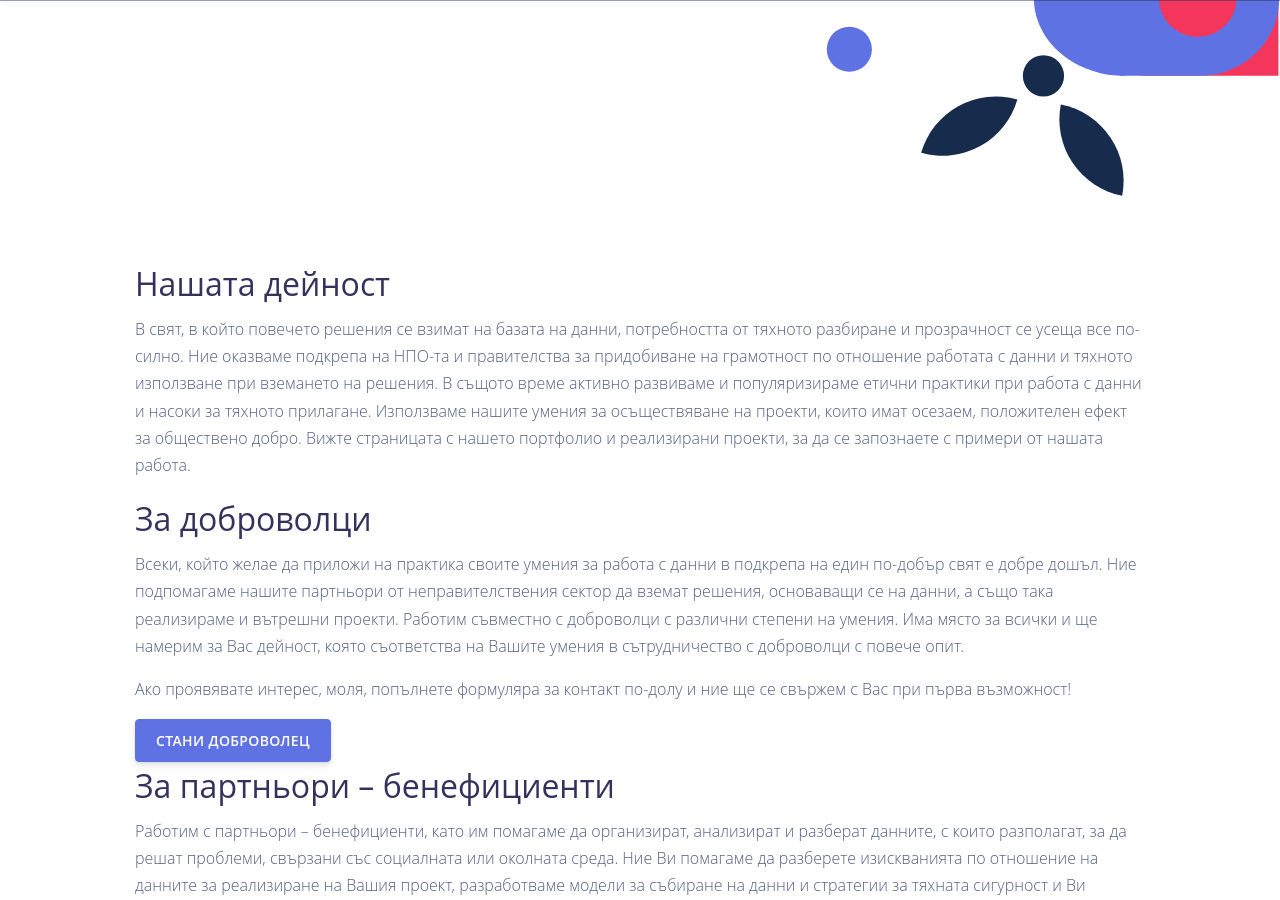
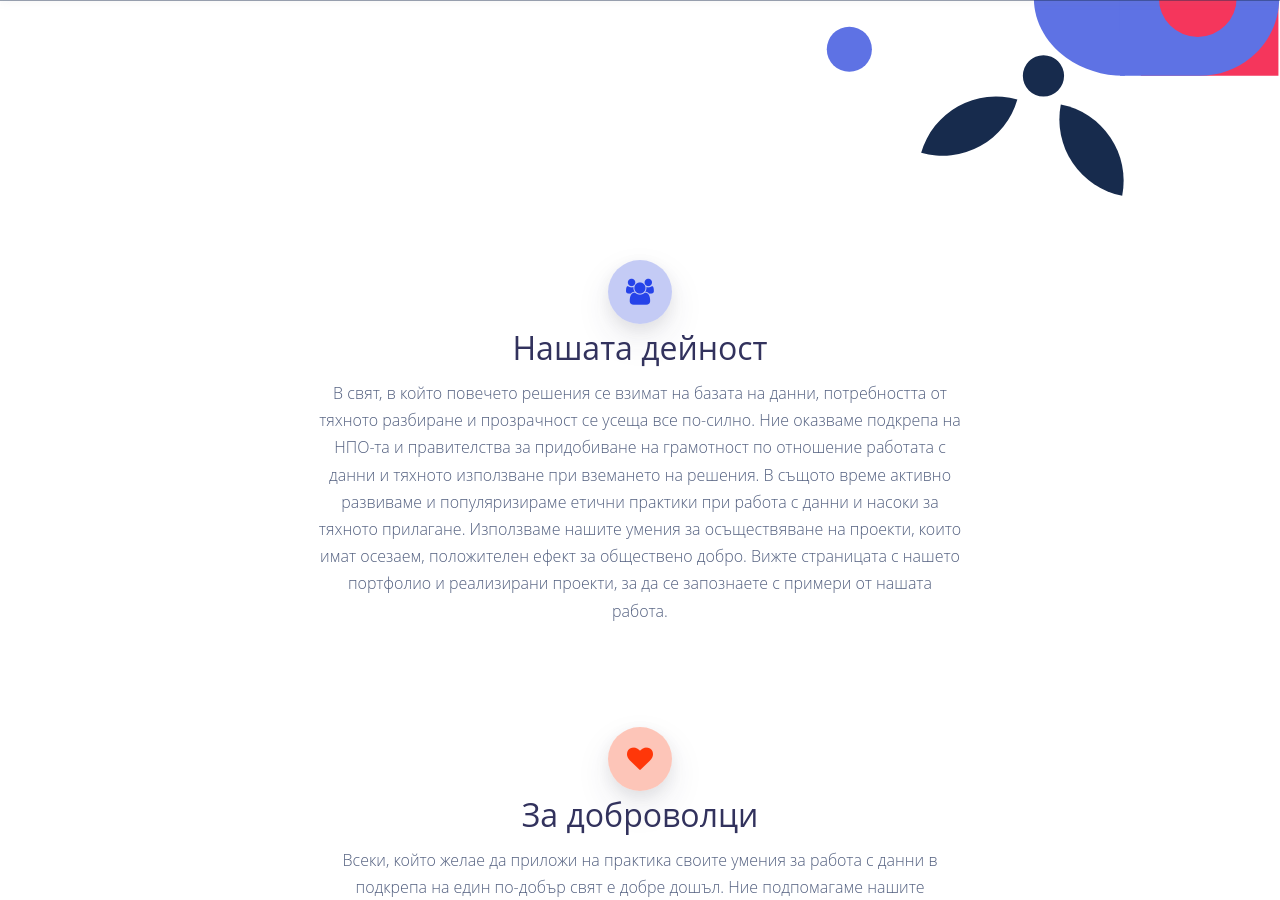
Before and after one commit to data-for-good-bg/data-for-good-bg.github.io, a Jekyll site: the page built from index.html, in a window 1280 px wide and 900 px high, scrolled down 704 px. Built offline with Jekyll 4.4.1, drawn with Linux system fonts in a browser that asks for light colours; nearby versions of some CDN libraries.

Commit message:
improved landing page design and change favicon

```diff
--- a/_data/settings.yml
+++ b/_data/settings.yml
@@ -1,6 +1,6 @@
 basic_settings:
   site_title: Data for Good
-  favicon_image: /assets/img/favicon.png
+  favicon_image: /assets/img/brand/dfg_logo_16x16_hor.png
 
 header_settings:
   logo_image: /assets/img/brand/white.png
--- a/_includes/components/headers/contact-page-header-lite-bg.html
+++ b/_includes/components/headers/contact-page-header-lite-bg.html
@@ -6,8 +6,8 @@
     <div class="row">
       <div class="col-md-12 text-center mb-5">
         <h1 class="display-1">За доброволци</h1>
-        <h2 class="lead">Желаещите да се включат като доброволци в проектите на „Данни за добро“ могат да изявят своето желание като попълнят формуляра за записване</h2>
-        <button onclick="window.open('https://forms.gle/WotfVqbGnNqNBVVE8', '_blank');" rel="nofollow" type="button" class="btn btn-primary text-uppercase">Запиши се</button>
+        <h2 class="lead">Ако проявявате интерес да станете доброволец, моля, попълнете формуляра за контакт по-долу и ние ще се свържем с Вас при първа възможност!</h2>
+        <button onclick="window.open('https://forms.gle/WotfVqbGnNqNBVVE8', '_blank');" rel="nofollow" type="button" class="btn btn-primary text-uppercase">Стани доброволец</button>
       </div>
     </div>
     <div class="row">
--- a/_includes/components/headers/contact-page-header-lite-en.html
+++ b/_includes/components/headers/contact-page-header-lite-en.html
@@ -6,8 +6,8 @@
     <div class="row">
       <div class="col-md-12 text-center mb-5">
         <h1 class="display-1">For volunteers</h1>
-        <h2 class="lead">Anyone who wishes to join as a volunteer for our projects is welcome to submit a sign up form</h2>
-        <button onclick="window.open('https://forms.gle/WotfVqbGnNqNBVVE8', '_blank');" rel="nofollow" type="button" class="btn btn-primary text-uppercase">Sign up</button>
+        <h2 class="lead">If you are interested to become a volunteer, please fill in the contact form below and we will reach out to you as soon as possible!</h2>
+        <button onclick="window.open('https://forms.gle/WotfVqbGnNqNBVVE8', '_blank');" rel="nofollow" type="button" class="btn btn-primary text-uppercase">Become a volunteer</button>
       </div>
     </div>
     <div class="row">
--- a/_includes/home-bg.html
+++ b/_includes/home-bg.html
@@ -20,6 +20,12 @@
 
 
 <div class="section features-6">
+  <div class="container">
+    <div class="row">
+      <div class="col-md-8 mx-auto text-center">
+        <div class="icon icon-lg icon-shape icon-shape-primary shadow rounded-circle">
+          <i class="fa fa-group"></i>
+        </div>
         <h2>Нашата дейност</h2>
         <p>В свят, в който повечето решения се взимат на базата на данни, потребността
         от тяхното разбиране и прозрачност се усеща все по-силно. Ние оказваме подкрепа
@@ -30,7 +36,15 @@
         които имат осезаем, положителен ефект за обществено добро. Вижте страницата с
         нашето портфолио и реализирани проекти, за да се запознаете с примери от нашата
         работа.</p>
-
+        <p>&nbsp;</p>
+        <p>&nbsp;</p>
+      </div>
+    </div>
+    <div class="row">
+      <div class="col-md-8 mx-auto text-center">
+        <div class="icon icon-lg icon-shape icon-shape-warning shadow rounded-circle">
+          <i class="fa fa-heart"></i>
+        </div>
         <h2>За доброволци</h2>
         <p>Всеки, който желае да приложи на практика своите умения за работа с данни в
         подкрепа на един по-добър свят е добре дошъл. Ние подпомагаме нашите партньори
@@ -40,8 +54,17 @@
         съответства на Вашите умения в сътрудничество с доброволци с повече опит.</p>
         <p>Ако проявявате интерес, моля, попълнете формуляра за контакт по-долу и ние
         ще се свържем с Вас при първа възможност!</p>
-  <button onclick="window.open('https://forms.gle/WotfVqbGnNqNBVVE8', '_blank');" rel="nofollow" type="button" class="btn btn-primary text-uppercase">Стани доброволец</button>
-
+        <button onclick="window.open('https://forms.gle/WotfVqbGnNqNBVVE8', '_blank');" rel="nofollow" type="button" class="btn btn-warning text-uppercase">Стани доброволец</button>
+        <p>&nbsp;</p>
+        <p>&nbsp;</p>
+        <p>&nbsp;</p>
+      </div>
+    </div>
+    <div class="row">
+      <div class="col-md-8 mx-auto text-center">
+        <div class="icon icon-lg icon-shape icon-shape-success shadow rounded-circle">
+          <i class="fa fa-diamond"></i>
+        </div>
         <h2>За партньори – бенефициенти</h2>
         <p>Работим с партньори – бенефициенти, като им помагаме да организират, анализират
         и разберат данните, с които разполагат, за да решат проблеми, свързани със
@@ -49,7 +72,9 @@
         отношение на данните за реализиране на Вашия проект, разработваме модели за
         събиране на данни и стратегии за тяхната сигурност и Ви свързваме с доброволци,
         които могат да осъществят Вашата идея.</p>
-
+      </div>
+    </div>
+  </div>
 </div>
 
   <div class="section features-6">
```
Also changed, not shown: _includes/home-en.html (+29 -4 lines), assets/img/brand/dfg_logo_16x16_full.png (added), assets/img/brand/dfg_logo_16x16_hor.png (added), assets/img/brand/dfg_logo_16x16_ver.png (added), 1 other file. Lines whose indentation alone changed are shown as unchanged.
